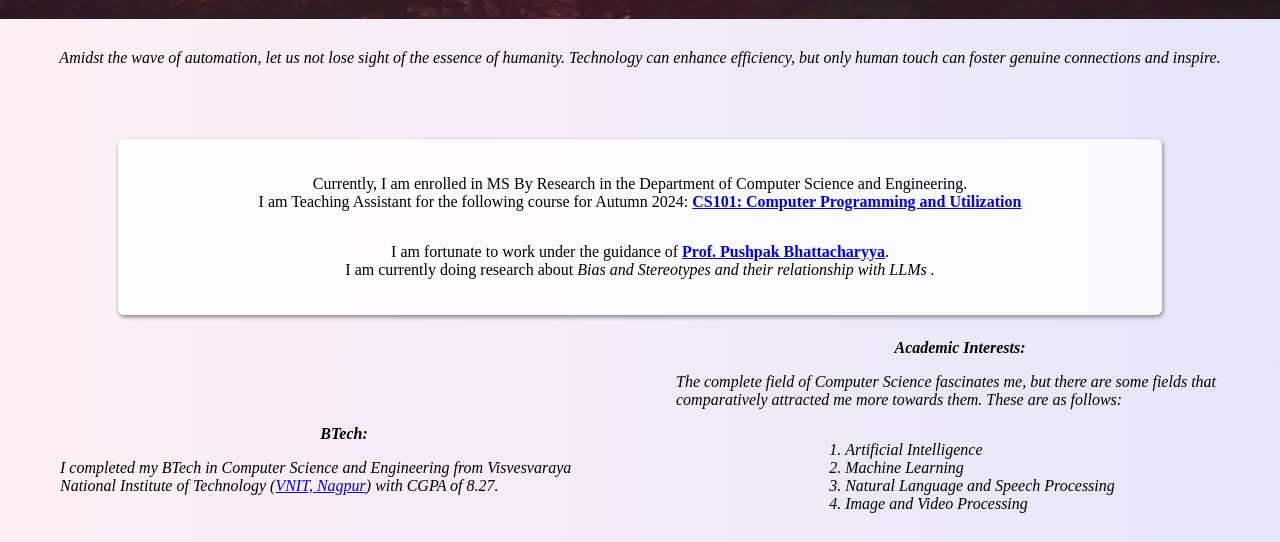
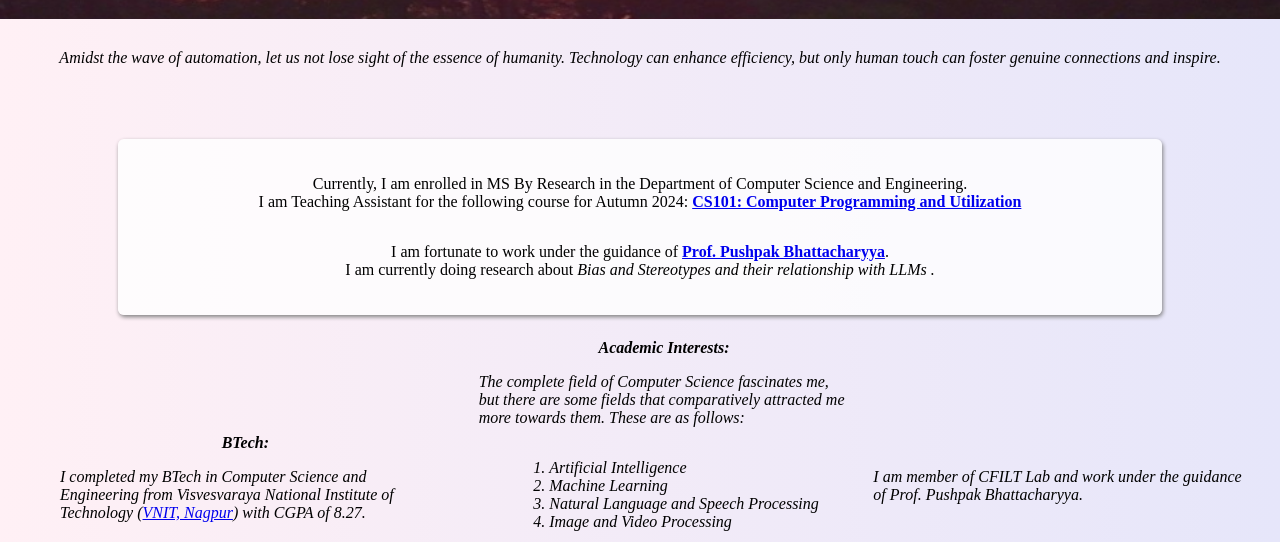
Before and after one commit to KaustubhShejole/KaustubhShejole.github.io, a plain HTML site: page index.html in a window 1280 px wide. Shown: the part 397-939 px from the top of the page. Drawn offline with Linux system fonts and the light colour scheme.

Commit message:
Update index.html

```diff
--- a/index.html
+++ b/index.html
@@ -187,10 +187,11 @@
             <p>I am also deeply interested in the underlying mathematical formulations in the concepts of Computer Science.</p>
         </div>
 
-<!--         <div id="life_at_iitb" class="container1">
-            <b>My life at IITB: </b><br>
-            <a href="life_at_iitb.html">Me at IITB</a>
-        </div> -->
+        <div id="life_at_iitb" class="container1">
+            <p>I am member of CFILT Lab and work under the guidance of Prof. Pushpak Bhattacharyya. </p>
+<!--             <b>My life at IITB: </b><br>
+            <a href="life_at_iitb.html">Me at IITB</a> -->
+        </div>
 
 
     </div>
```
